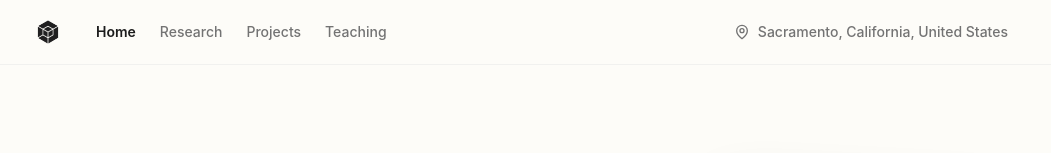
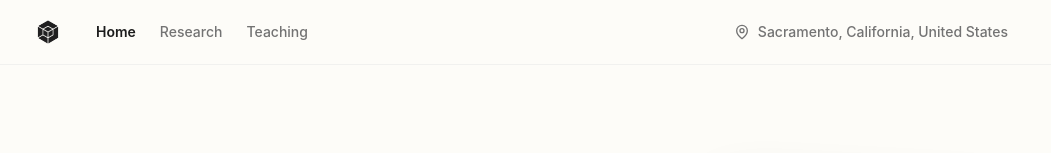
Before and after one commit to ethanvillalovoz/ethanvillalovoz.github.io, a Next.js app: page / in a window 1280 px wide. Shown: the top 153 px of the page, without its empty margins (120-1171 px from the left). Built offline with nearby package versions, Linux system fonts and the light colour scheme.

Commit message:
Remove "Projects" link from navigation for cleaner menu

```diff
--- a/src/components/Navbar.tsx
+++ b/src/components/Navbar.tsx
@@ -7,7 +7,7 @@ import { usePathname } from "next/navigation";
 const navLinks = [
 	{ name: "Home", href: "/" },
 	{ name: "Research", href: "/research" },
-	{ name: "Projects", href: "/projects" },
+	// { name: "Projects", href: "/projects" },
 	{ name: "Teaching", href: "/teaching" },
 ];
 
```
